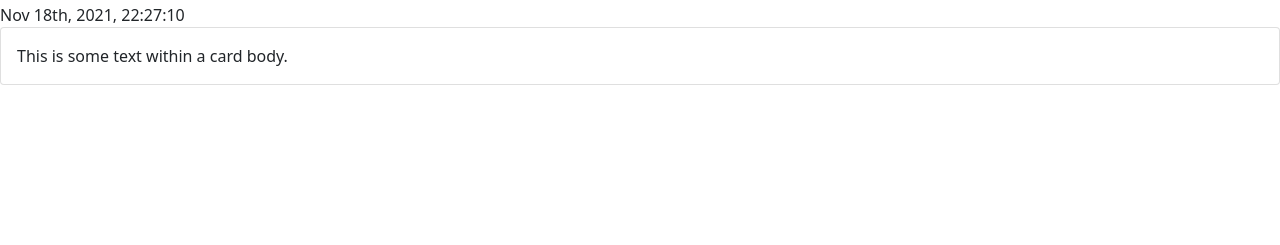
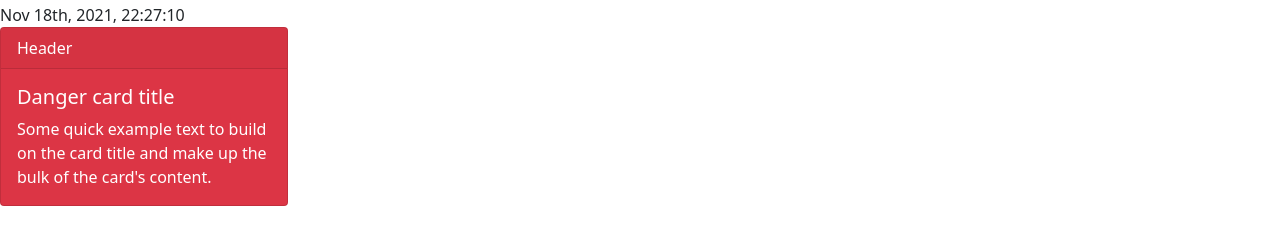
Before and after one commit to jamierose528/mini-project-nov-18, a plain HTML site: page index.html in a window 1280 px wide. Shown: the part 53-298 px from the top of the page. Drawn offline with nearby package versions, Linux system fonts and the light colour scheme.

Commit message:
resolved conflict

```diff
--- a/index.html
+++ b/index.html
@@ -20,11 +20,12 @@
 <body>
     <h1>Welcome Users</h1>
     <div id="current-time-day"></div>
-   <div class="card">
+    <div class="card text-white bg-danger mb-3" style="max-width: 18rem;">
+        <div class="card-header">Header</div>
         <div class="card-body">
-          This is some text within a card body.
+          <h5 class="card-title">Danger card title</h5>
+          <p class="card-text">Some quick example text to build on the card title and make up the bulk of the card's content.</p>
         </div>
-      </div>
 
     <script src="assets/java.js"></script>
 </body>
```
Also changed, not shown: style.css (added).
